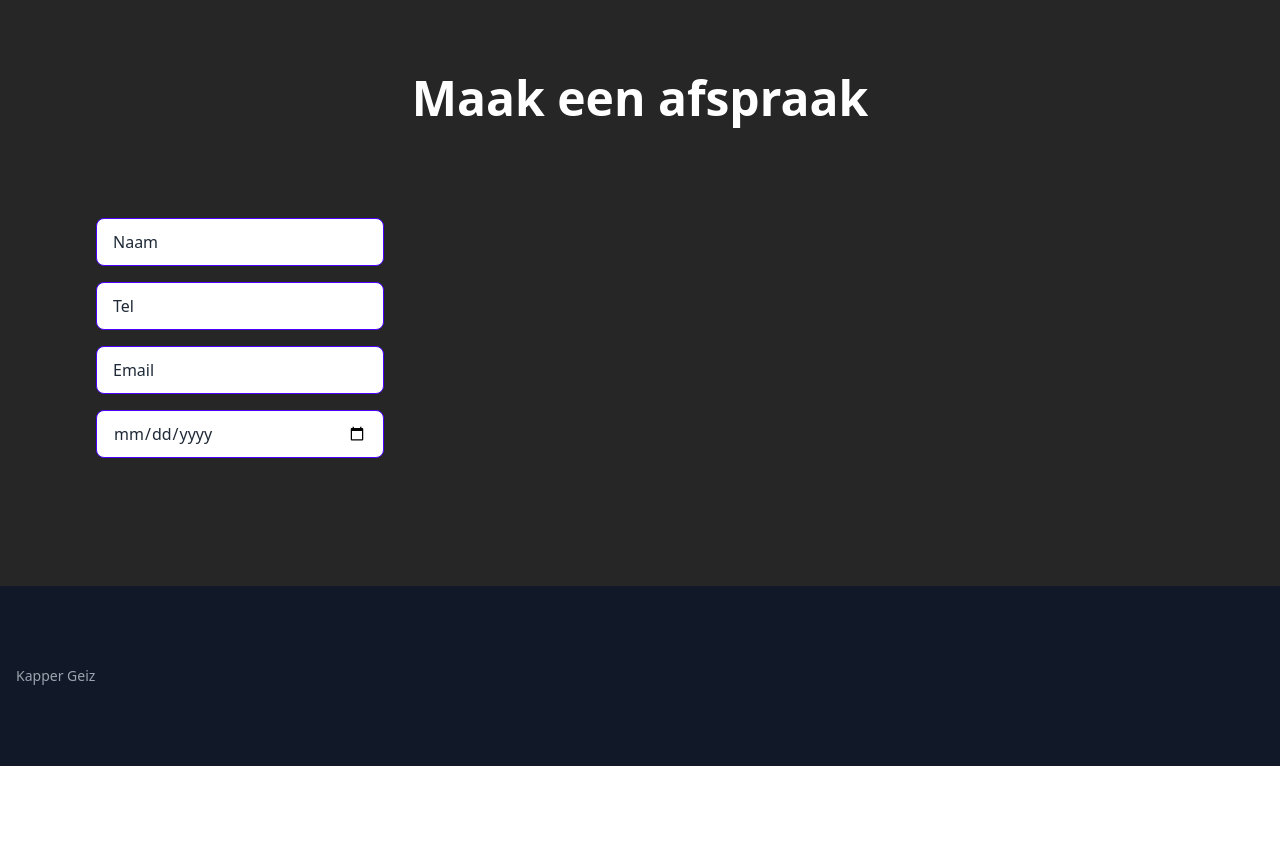
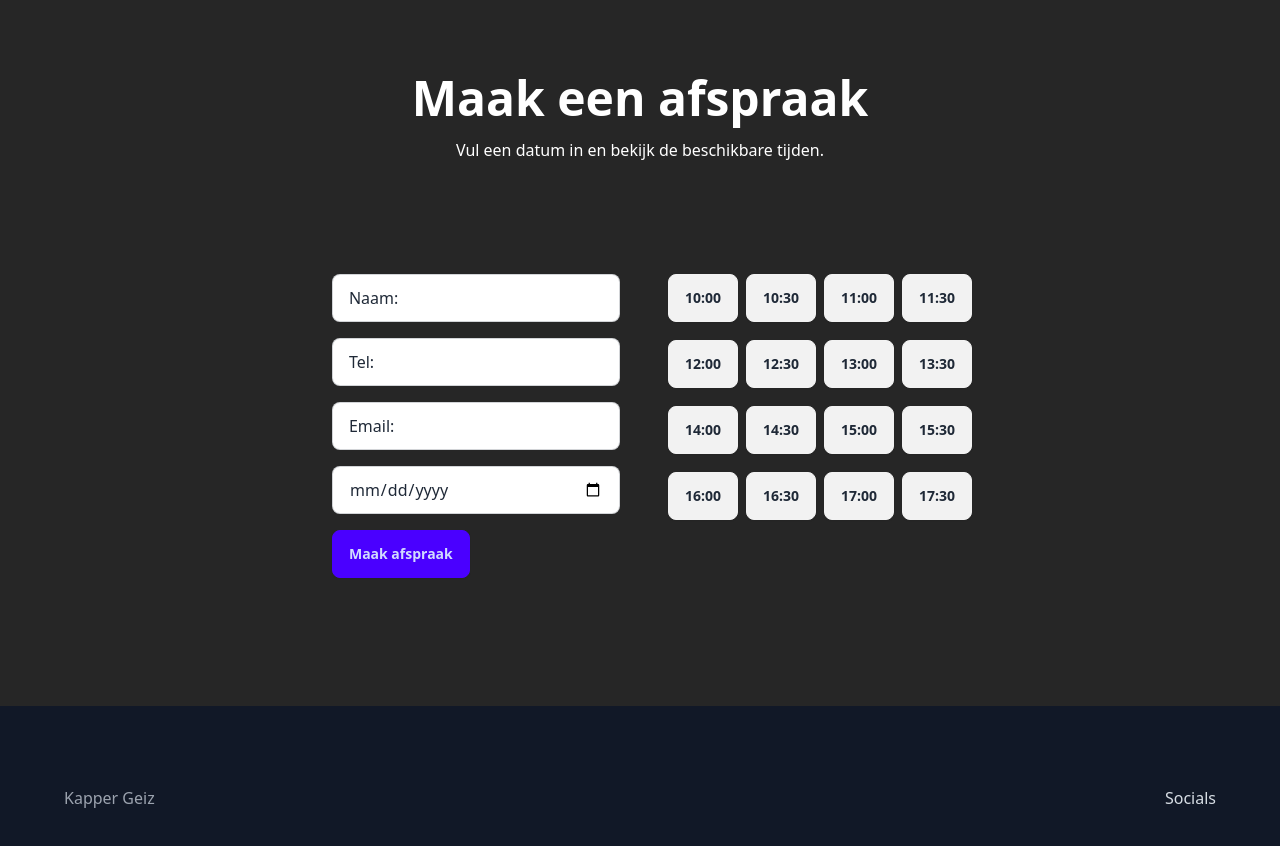
Before and after one commit to groenethee38/kapper-geiz, a Svelte app: page / in a window 1280 px wide. Shown: the part 3480-4326 px from the top of the page. Before the commit the page ends 4246 px from the top, so only its background shows below. Built offline with nearby package versions, Linux system fonts and the light colour scheme.

Commit message:
contact form

```diff
--- a/src/routes/Home.svelte
+++ b/src/routes/Home.svelte
@@ -133,36 +133,54 @@
     <div class="max-w-6xl mx-auto flex flex-col items-center text-center space-y-12 lg:space-y-24 lg:space-x-16">
         <div class="w-full">
             <h1 class="text-white text-5xl font-bold">Maak een afspraak</h1>
+            <h2 class="text-white text-l py-4">Vul een datum in en bekijk de beschikbare tijden.</h2>
         </div>
-        <div class="w-full flex flex-col lg:flex-row">
+        <div class="flex flex-col lg:flex-row mx-auto">
             <div class="w-72 px-4 lg:px-0 flex flex-col items-start space-y-4">
-                <label class="input input-primary input-bordered flex items-center gap-2 w-full">
-                    Naam
+                <label class="input input-bordered flex items-center gap-2 w-full">
+                    Naam:
                     <input type="text" class="grow" placeholder="" />
                 </label>
-                <label class="input input-primary input-bordered flex items-center gap-2 w-full">
-                    Tel
+                <label class="input input-bordered flex items-center gap-2 w-full">
+                    Tel:
                     <input type="text" class="grow" placeholder="" />
                 </label>
-                <label class="input input-primary input-bordered flex items-center gap-2 w-full">
-                    Email
+                <label class="input  input-bordered flex items-center gap-2 w-full">
+                    Email:
                     <input type="email" class="grow" placeholder="" />
                 </label>
-                <label class="input input-primary input-bordered flex items-center gap-2 w-full">
+                <label class="input input-bordered flex items-center gap-2 w-full">
                     <input type="date" class="grow" placeholder="Datum" />
                 </label>
+                <button class="btn btn-primary">Maak afspraak</button>
             </div>
-            <div class="">
-
+            <div class="grid grid-cols-4 p-10 pt-0 space-x-2">
+                <input type="radio" name="time-buttons" class="btn join-item ml-2" aria-label="10:00"  />
+                <input type="radio" name="time-buttons" class="btn join-item" aria-label="10:30"  />
+                <input type="radio" name="time-buttons" class="btn join-item" aria-label="11:00"  />
+                <input type="radio" name="time-buttons" class="btn join-item" aria-label="11:30"  />
+                <input type="radio" name="time-buttons" class="btn join-item" aria-label="12:00"  />
+                <input type="radio" name="time-buttons" class="btn join-item" aria-label="12:30"  />
+                <input type="radio" name="time-buttons" class="btn join-item" aria-label="13:00"  />
+                <input type="radio" name="time-buttons" class="btn join-item" aria-label="13:30"  />
+                <input type="radio" name="time-buttons" class="btn join-item" aria-label="14:00"  />
+                <input type="radio" name="time-buttons" class="btn join-item" aria-label="14:30"  />
+                <input type="radio" name="time-buttons" class="btn join-item" aria-label="15:00"  />
+                <input type="radio" name="time-buttons" class="btn join-item" aria-label="15:30"  />
+                <input type="radio" name="time-buttons" class="btn join-item" aria-label="16:00"  />
+                <input type="radio" name="time-buttons" class="btn join-item" aria-label="16:30"  />
+                <input type="radio" name="time-buttons" class="btn join-item" aria-label="17:00"  />
+                <input type="radio" name="time-buttons" class="btn join-item" aria-label="17:30"  />
             </div>
         </div>
     </div>
 </section>
 
-<footer class="py-20 footer bg-gray-900 text-neutral-content">
-    <div class="max-w-6xl flex flex-row justify-start px-4">
-        <div>
-            <h2 class="text-gray-400">Kapper Geiz</h2>
+<footer class="py-20 bg-gray-900 text-neutral-content">
+    <div class="max-w-6xl flex mx-auto">
+        <h2 class="text-gray-400">Kapper Geiz</h2>
+        <div class="ml-auto flex flex-col">
+            <h3 class="">Socials</h3>
         </div>
     </div>
 </footer>
```
